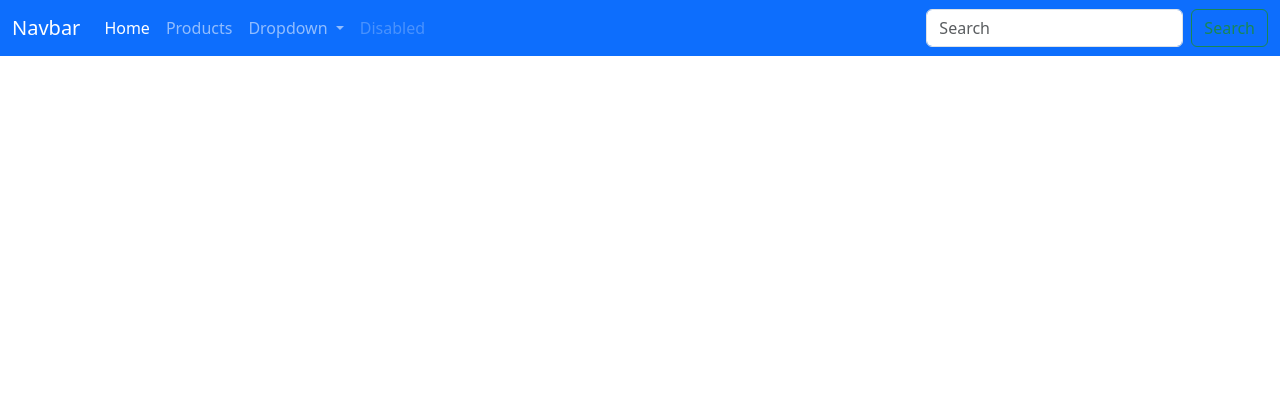
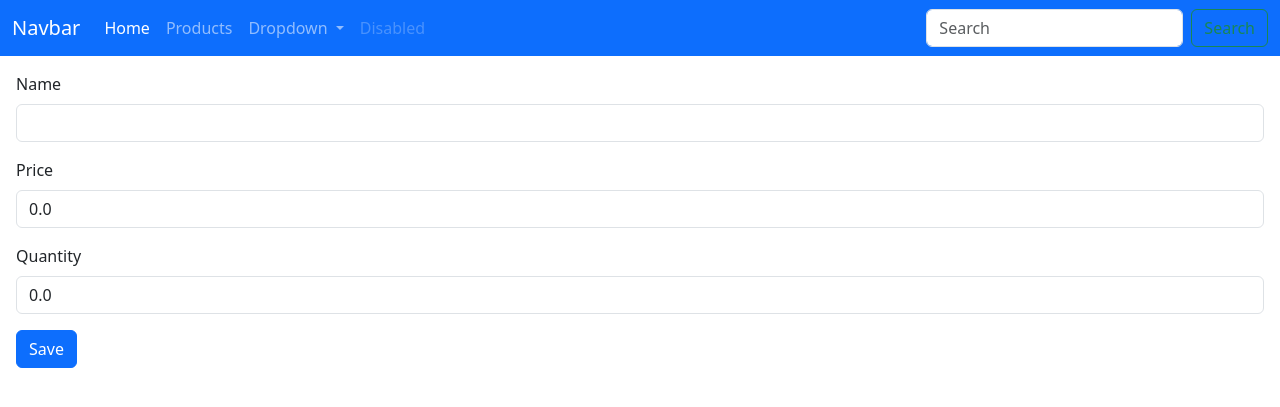
Before and after one commit to houssiniabdelmoniim/Spring-MVC-Thymeleaf, a Spring Boot app: page /newProduct in a window 1280 px wide. Shown: the top 407 px of the page. Run offline with Spring Boot 4, Linux system fonts and the light colour scheme; some libraries are stand-ins or nearby versions.

Commit message:
in new-product page added form with submit button to add a new product

```diff
--- a/src/main/resources/templates/new-product.html
+++ b/src/main/resources/templates/new-product.html
@@ -10,7 +10,24 @@
 </head>
 <body>
     <div class="p-3" layout:fragment="content1">
-        <form method="post" th:action="@{/saveproduct}"></form>
+        <form method="post" th:action="@{/saveProduct}">
+            <div class="mb-3">
+                <label class="form-label">Name</label>
+                <input class="form-control " type="text" name="name" th:value="${product.name}">
+                <span class="text-danger" th:errors="${product.name}"></span>
+            </div>
+            <div class="mb-3">
+                <label class="form-label">Price</label>
+                <input class="form-control " type="text" name="price" th:value="${product.price}">
+                <span class="text-danger" th:errors="${product.price}"></span>
+            </div>
+            <div class="mb-3">
+                <label class="form-label">Quantity</label>
+                <input class="form-control " type="text" name="quantity" th:value="${product.quantity}">
+                <span class="text-danger" th:errors="${product.quantity}"></span>
+            </div>
+            <button type="submit" class="btn btn-primary">Save</button>
+        </form>
     </div>
 </body>
 </html>
```
